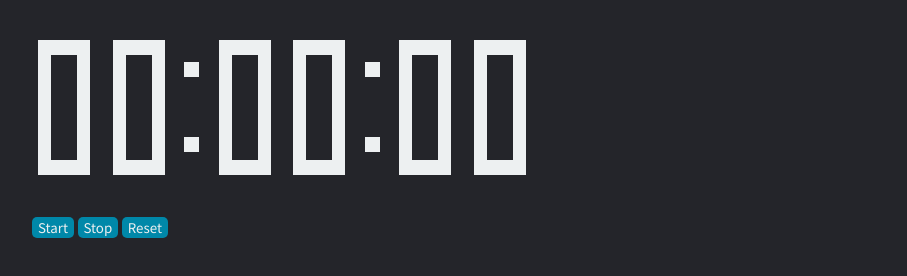
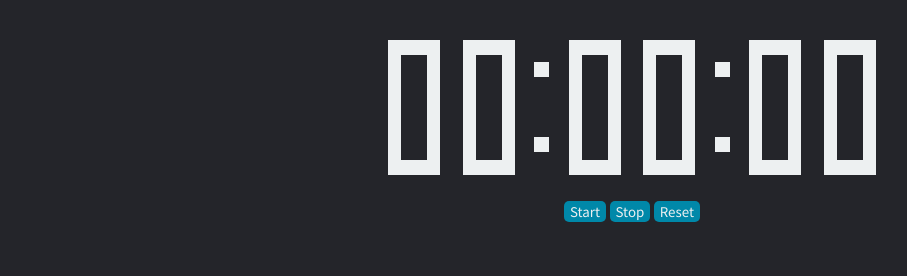
Before and after one commit to sloont/DivWatch, a plain HTML site: page index.html in a window 1280 px wide. Shown: the whole page, without its empty margins (8-915 px from the left). Drawn offline with Linux system fonts and the light colour scheme.

Commit message:
added centering and some margins

```diff
--- a/styles.css
+++ b/styles.css
@@ -16,8 +16,9 @@ html {
     background: #24252a;
     grid-template-columns: 3fr 3fr 1fr 3fr 3fr 1fr 3fr 3fr;
     grid-template-rows: 1fr;
-    grid-gap: 10px 10px;
-    margin: 2rem;
+    gap: 10px 10px;
+    margin: auto;
+    margin-top: 2rem;
 }
 
 .colon {
@@ -103,8 +104,9 @@ html {
 
 p {
     text-decoration: none;
-    margin: 2rem;
+    text-align: center;
     font-family: 'Noto Sans JP', sans-serif;
+
 }
 
 button {
```
